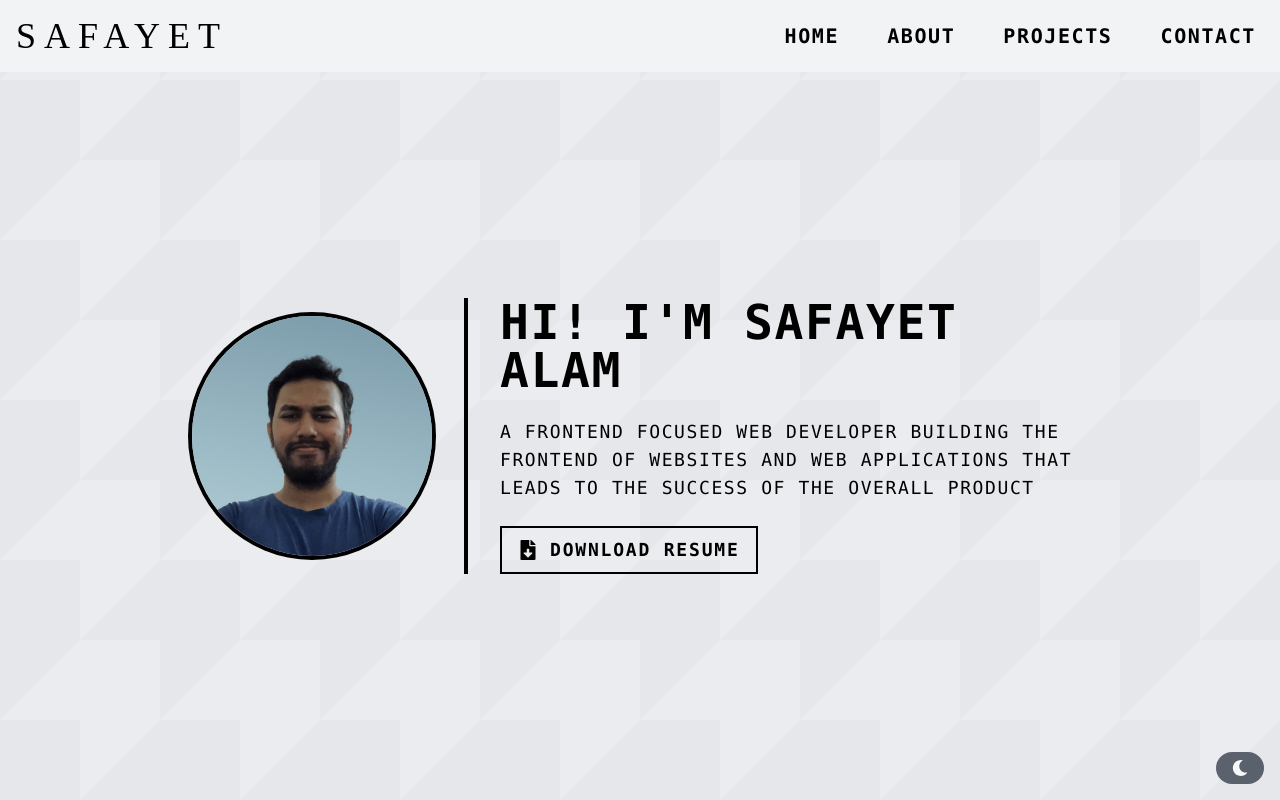
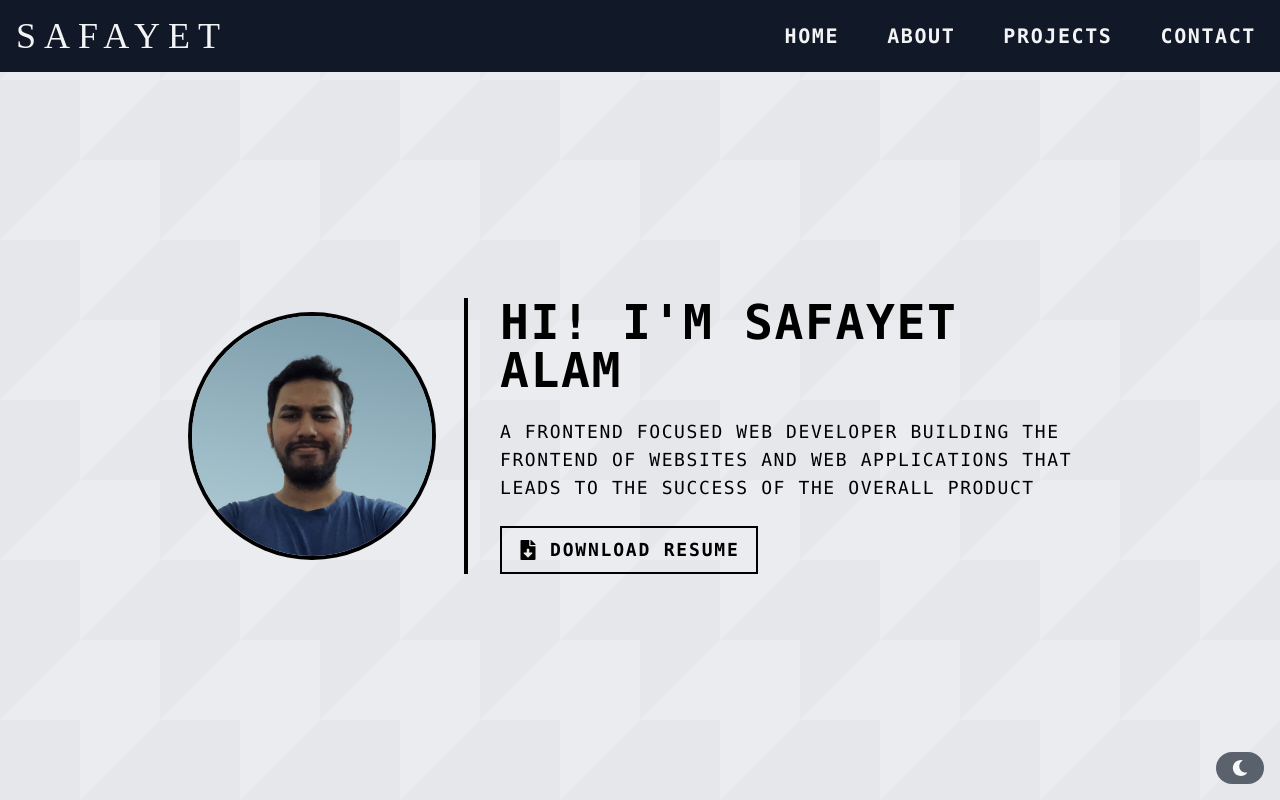
Before and after one commit to safayetdib/safayet-portfolio, a React (Vite) app: page / in a window 1280 px wide. Shown: the top 800 px of the page. Built offline with nearby package versions, Linux system fonts and the light colour scheme; a web font is replaced by a local one.

Commit message:
updated header to dark mode

```diff
--- a/src/pages/Home/Banner/Banner.jsx
+++ b/src/pages/Home/Banner/Banner.jsx
@@ -1,4 +1,3 @@
-import bgImg from '../../../../public/assets/bg.svg';
 import { Fade, Slide } from 'react-awesome-reveal';
 import { FaFileDownload } from 'react-icons/fa';
 import safayetResume from '/assets/safayetResume.pdf';
--- a/src/pages/Shared/Header/Header.jsx
+++ b/src/pages/Shared/Header/Header.jsx
@@ -25,7 +25,7 @@ const Header = () => {
 	const [isNavOpen, setIsNavOpen] = useState(false);
 
 	return (
-		<header className="fixed left-0 right-0 top-0 z-30 bg-gray-100/90 px-4 py-4">
+		<header className="fixed left-0 right-0 top-0 z-30 bg-gray-900 px-4 py-4 text-gray-100">
 			<div className=" mx-auto flex  max-w-screen-xl items-center justify-between uppercase">
 				<a href="#home" className="tracking-[8px]">
 					<h2 className="font-monofett text-3xl sm:text-4xl">Safayet</h2>
@@ -37,7 +37,7 @@ const Header = () => {
 							<li key={index}>
 								<a
 									href={item.path}
-									className="px-2 transition-all hover:bg-black hover:text-white">
+									className="px-2 transition-all hover:bg-gray-100 hover:text-gray-900">
 									{item.name}
 								</a>
 							</li>
@@ -53,13 +53,13 @@ const Header = () => {
 				</button>
 
 				{isNavOpen && (
-					<nav className="absolute right-0 top-0 z-40 mr-2 mt-4 w-60 rounded border bg-gray-100 px-4 pb-8 pt-12 text-center shadow-lg md:hidden">
+					<nav className="absolute right-0 top-0 z-40 mr-2 mt-4 w-60 rounded border border-gray-600 bg-gray-900 px-4 pb-8 pt-12 text-center shadow-lg md:hidden">
 						<ul className="flex flex-col items-center justify-center gap-8 text-xl font-semibold">
 							{navMenus.map((item, index) => (
 								<li key={index}>
 									<a
 										href={item.path}
-										className="px-2 transition-all hover:bg-black hover:text-white">
+										className="px-2 transition-all hover:bg-gray-100 hover:text-gray-900">
 										{item.name}
 									</a>
 								</li>
```
